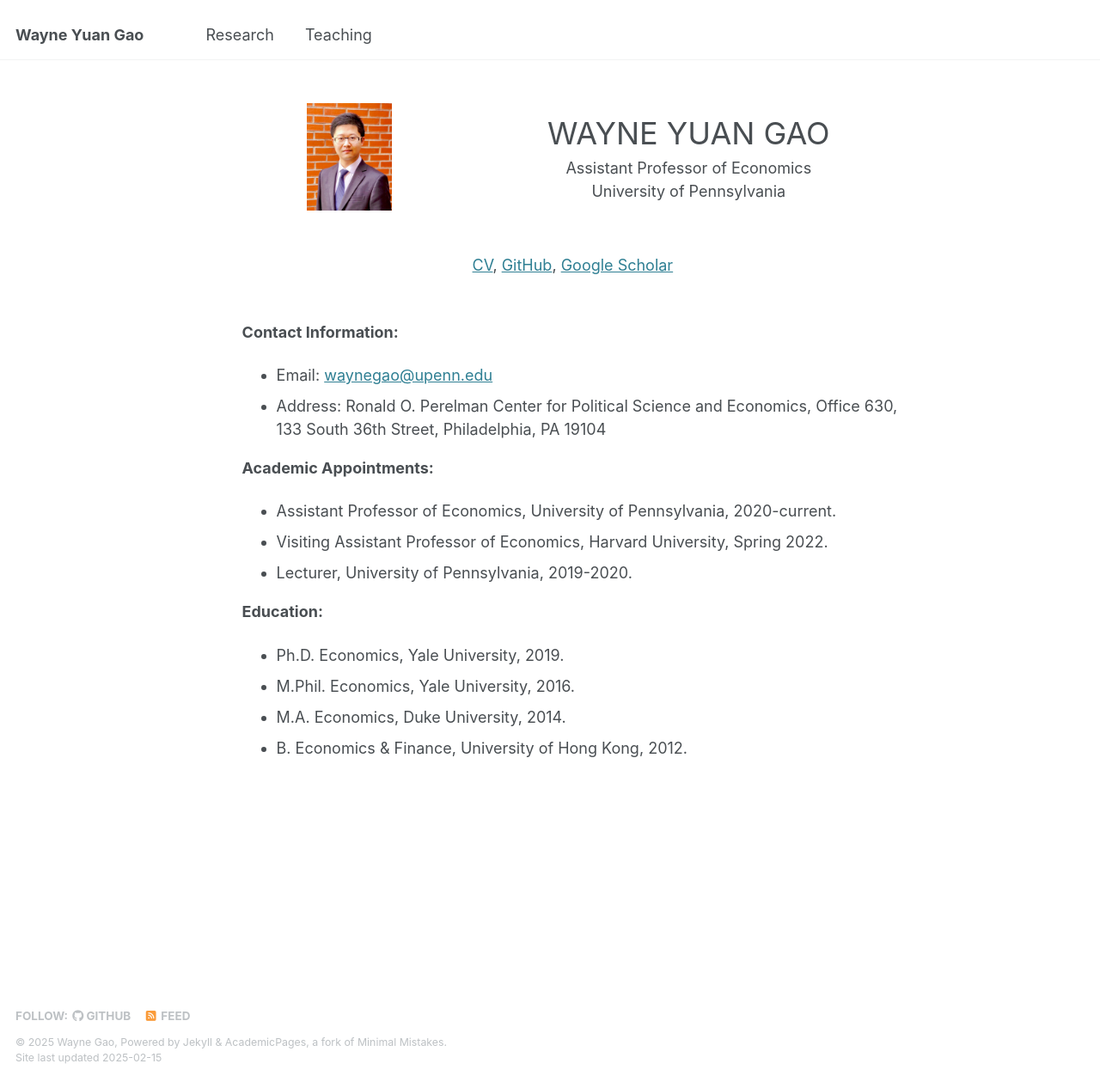
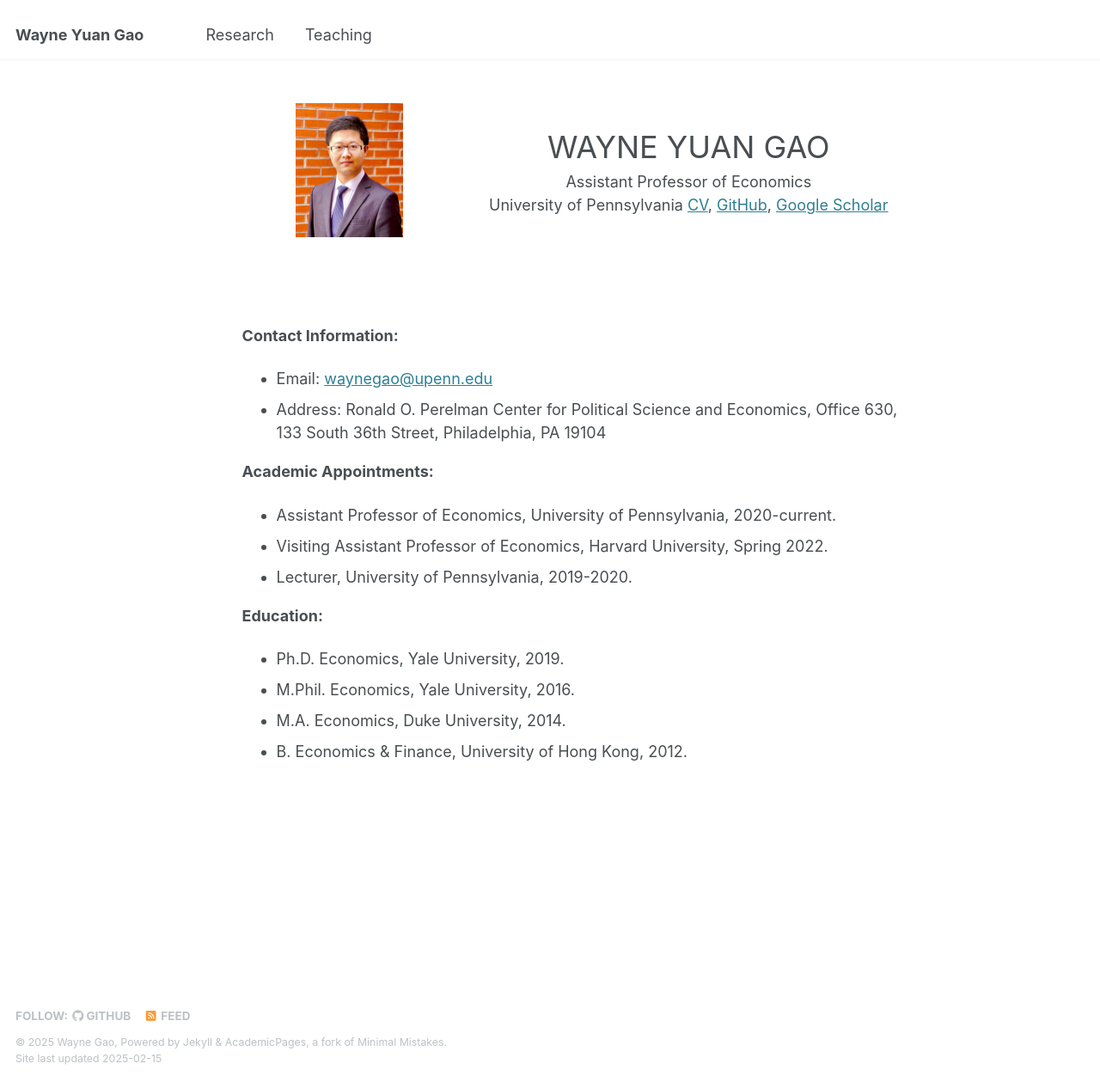
Before and after one commit to wayne-y-gao/wayne-y-gao.github.io, a Jekyll site: the page built from _pages/about.md, in a window 1280 px wide and 1259 px high. Shown: the whole window at 86% size. Built offline with Jekyll 4.4.1, drawn with Linux system fonts in a browser that asks for light colours.

Commit message:
Update about.md

```diff
--- a/_pages/about.md
+++ b/_pages/about.md
@@ -9,15 +9,18 @@ redirect_from:
 
 <div style="display: flex; align-items: center;">
   <div style="flex: 1; text-align: center;">
-    <img src="images/BrickLargeS.jpg" alt="Profile Image" style="width:40%;">
+    <img src="images/BrickLargeS.jpg" alt="Profile Image" style="width:50%;">
   </div>
-  <div style="flex: 2; text-align: left; padding-left: 20px;">
+  <div style="flex: 2; text-align: center; padding-left: 20px;">
     <div style="text-align: center; font-size: 2em;">
       WAYNE YUAN GAO
     </div>
     <div style="text-align: center;">
       Assistant Professor of Economics<br>
       University of Pennsylvania
+      <a href="files/GaoWayne_CV250210.pdf">CV</a>,
+      <a href="https://github.com/wayne-y-gao">GitHub</a>,
+      <a href="https://scholar.google.com/citations?user=fjLSVhgAAAAJ">Google Scholar</a>
     </div>
   </div>
 </div>
```
Also changed, not shown: other parts of _pages/about.md (+1 -3 lines).
